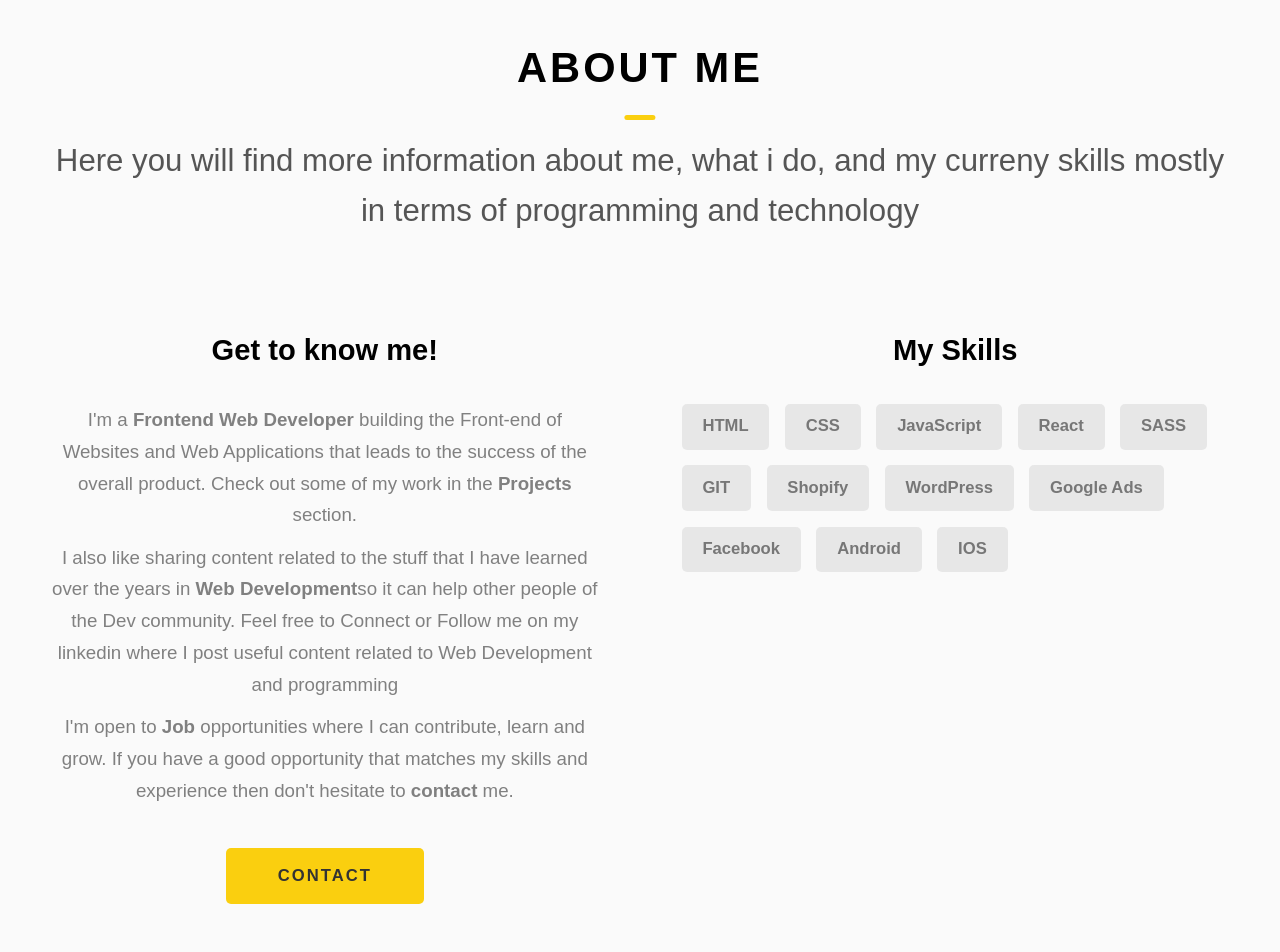
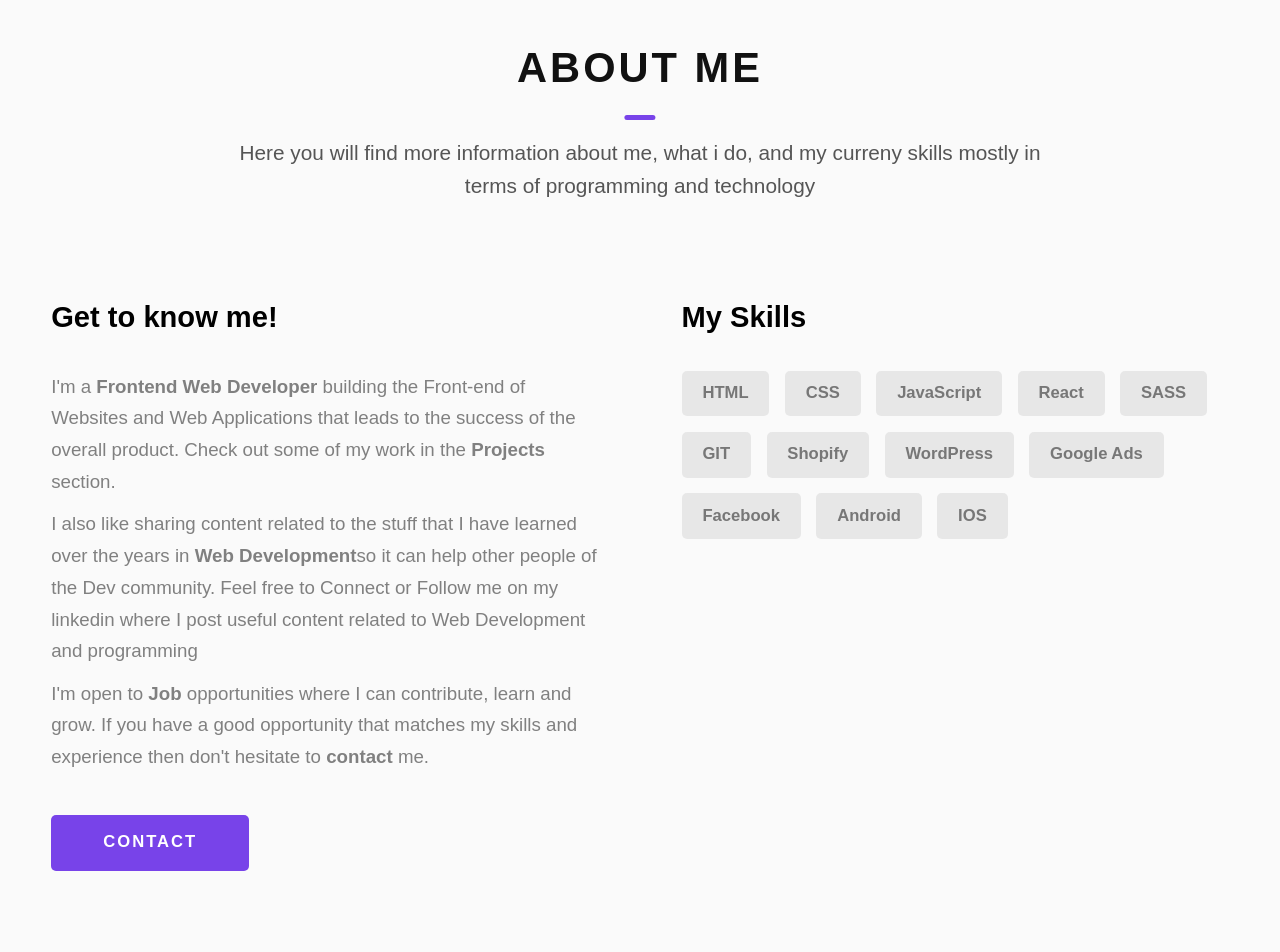
Before and after one commit to sohilweb20/sohilweb20.github.io, a React (Create React App) app: page / in a window 1280 px wide. Shown: the part 920-1872 px from the top of the page. Built offline with nearby package versions, Linux system fonts and the light colour scheme.

Commit message:
added - styling improve

```diff
--- a/src/index.css
+++ b/src/index.css
@@ -1,3 +1,5 @@
+/* @import url('https://fonts.googleapis.com/css2?family=Source+Sans+Pro:ital,wght@0,200..900;1,200..900&display=swap'); */
+
 /*  */
 *,
 ::after,
@@ -241,9 +243,10 @@ li {
   position: absolute;
   top: 50%;
   left: 50%;
+  transform: translate(-50%, -50%);
   max-width: 90rem;
-  transform: translate(-50%, -50%);
-  width: 92%;
+  width: 60%;
+
 }
 
 @media only screen and (max-width: 37.5em) {
@@ -264,11 +267,7 @@ li {
   font-weight: 800;
 }
 
-@media screen and (max-width:37.5em) {
-  .heading-primary {
-    font-size: 4.5rem;
-  }
-}
+
 
 .text-primary {
   color: #333;
@@ -295,14 +294,15 @@ li {
 }
 
 .btn {
-  background: #facf0f;
-  color: #333;
+  background: #7843E9;
+  color: white;
   text-transform: uppercase;
   letter-spacing: 2px;
   display: inline-block;
   font-weight: 700;
   border-radius: 5px;
   transition: color .3s;
+  border: none;
 
 }
 
@@ -323,7 +323,8 @@ li {
 }
 
 .btn--theme {
-  background: #facf0f;
+  background: #7843E9;
+  color: white;
 }
 
 .sec-pad {
@@ -366,10 +367,12 @@ li {
   display: block;
   font-size: 4rem;
   text-transform: uppercase;
+  letter-spacing: 1px;
   letter-spacing: 3px;
   text-align: center;
   margin-bottom: 3.5rem;
   position: relative;
+  color: #111;
 }
 
 .heading-sec__main--lt {
@@ -388,7 +391,8 @@ li {
   top: calc(100% + 1.5rem);
   height: 5px;
   width: 3rem;
-  background: #facf0f;
+  background: #7843E9;
+  color: white;
   left: 50%;
   transform: translateX(-50%);
   border-radius: 5px;
@@ -398,9 +402,9 @@ li {
   display: block;
   text-align: center;
   color: #555;
-  font-size: 3rem;
+  font-size: 2rem;
   font-weight: 500;
-  max-height: 80rem;
+  max-width: 80rem;
   margin: auto;
   line-height: 1.6;
 }
@@ -413,6 +417,15 @@ li {
   display: grid;
   grid-template-columns: 1fr 1fr;
   grid-gap: 8rem;
+}
+
+.about__content-skills {
+  text-align: left !important;
+}
+
+.about__content-main {
+  text-align: left !important;
+
 }
 
 @media screen and (max-width:56.25%) {
@@ -561,9 +574,9 @@ li {
 }
 
 .contact {
-  background: url("../assets/common-bg.svg");
-  background-size: cover;
+  background: linear-gradient(to right, rgba(245, 245, 245, .8), rgba(245, 245, 245, .8)), url("../assets/common-bg.svg");
   background-position: center;
+  position: relative;
 }
 
 .contact__form-container {
```
